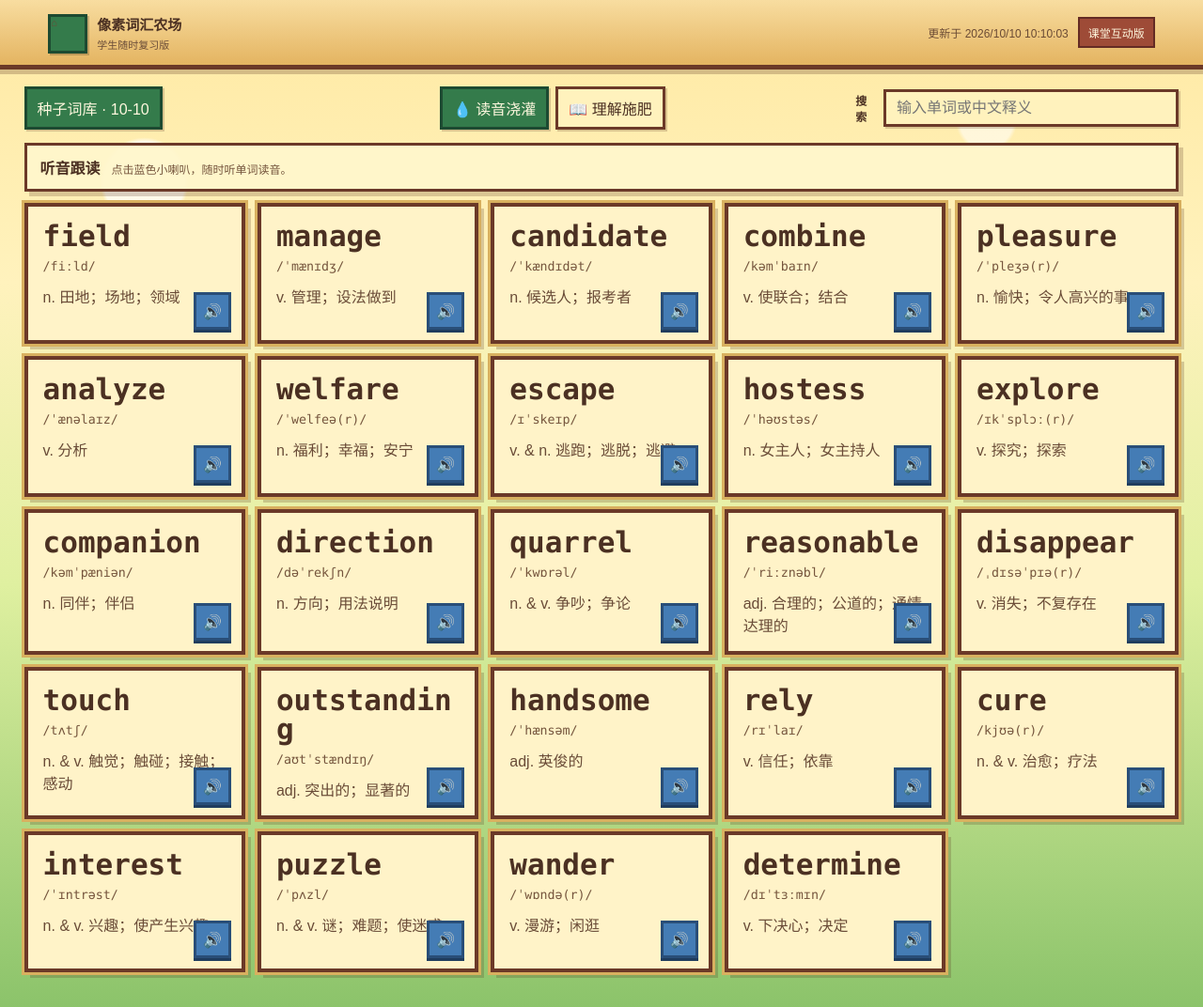
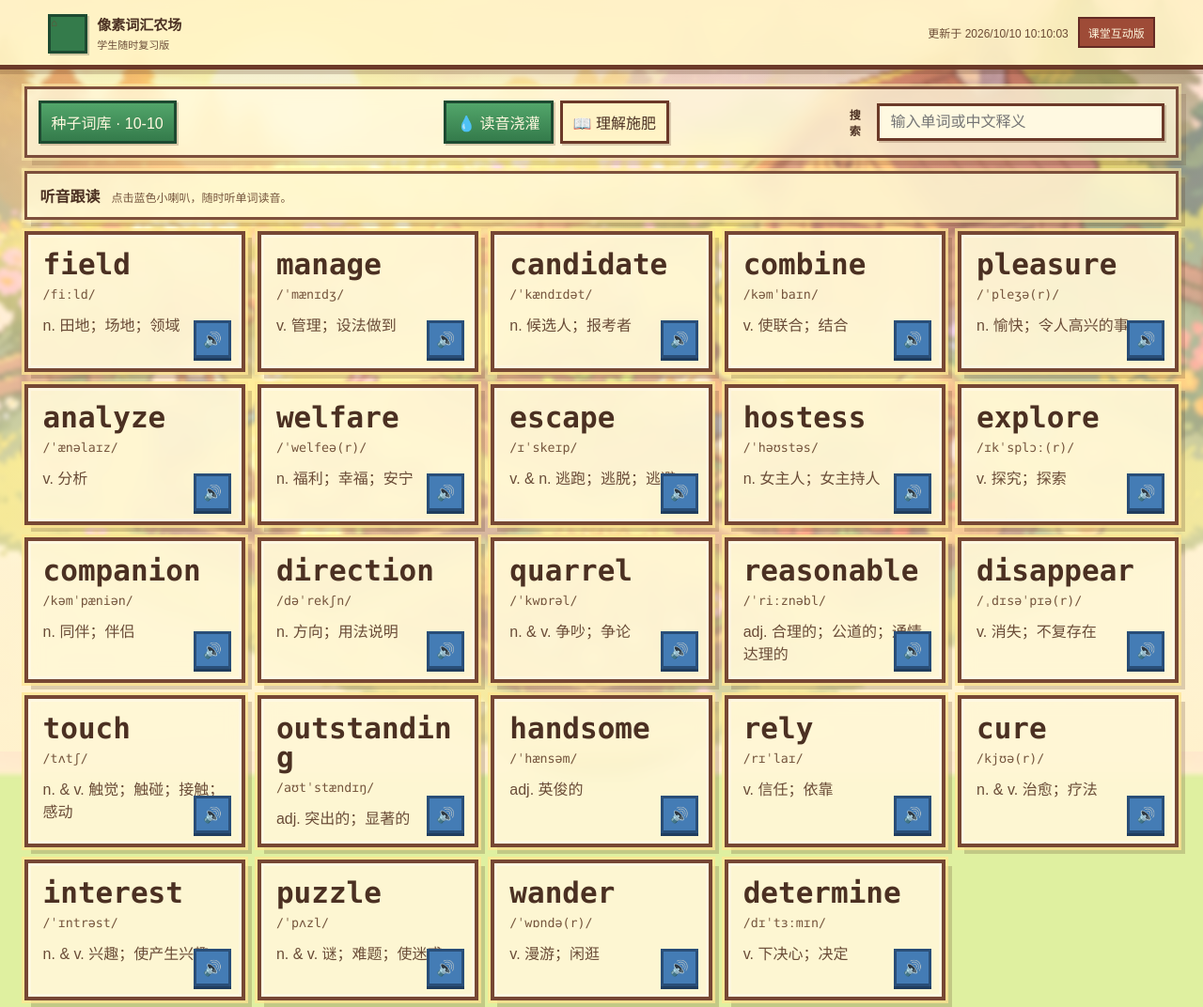
Before and after one commit to Zhangjiayi-momo/pixel-word-farm-v2, a plain HTML site: page student.html in a window 1280 px wide. Shown: the top 1072 px of the page at 94% size. Drawn offline with Linux system fonts and the light colour scheme.

Commit message:
优化学生永久页农场背景

```diff
--- a/student.css
+++ b/student.css
@@ -52,3 +52,81 @@ button { cursor: pointer; }
 .student-footer-note { margin-top: 18px; color: #6b4b35; font-size: 11px; text-align: center; }
 @media (max-width: 900px) { .student-toolbar { grid-template-columns: 1fr; } .student-grid { grid-template-columns: 1fr; } }
 @media (max-width: 560px) { .student-header { align-items: flex-start; flex-direction: column; } .student-meta { width: 100%; justify-content: space-between; } .student-word-grid { grid-template-columns: 1fr; } }
+/* 农场图背景与高质量卡片层次 */
+html { background: #f4dfaa; }
+body {
+  position: relative;
+  background: transparent;
+}
+body::before {
+  content: "";
+  position: fixed;
+  z-index: 0;
+  inset: -12px;
+  pointer-events: none;
+  background: url("assets/student-bg.jpg") center / cover no-repeat;
+  filter: blur(2.8px) saturate(.94) brightness(1.03);
+  transform: scale(1.03);
+}
+body::after {
+  content: "";
+  position: fixed;
+  z-index: 1;
+  inset: 0;
+  pointer-events: none;
+  background:
+    linear-gradient(180deg, rgba(255,244,201,.18) 0%, rgba(255,249,222,.48) 48%, rgba(255,246,205,.66) 100%),
+    radial-gradient(circle at 50% 35%, rgba(255,255,225,.16), transparent 58%);
+}
+.student-header,
+.student-shell { position: relative; z-index: 2; }
+.student-header {
+  background: rgba(255,244,199,.88);
+  backdrop-filter: blur(12px) saturate(.95);
+  box-shadow: 0 5px 0 rgba(83,45,29,.2), 0 10px 28px rgba(111,68,34,.12);
+}
+.student-toolbar {
+  padding: 12px;
+  background: rgba(255,248,218,.78);
+  border: 3px solid rgba(107,57,40,.88);
+  box-shadow: 0 0 0 3px rgba(255,239,174,.55), 8px 8px 0 rgba(83,45,29,.16);
+  backdrop-filter: blur(10px) saturate(.96);
+}
+.day-tabs button,
+.study-tabs button {
+  background: rgba(255,244,198,.95);
+  backdrop-filter: blur(7px);
+}
+.day-tabs button.is-active,
+.study-tabs button.is-active {
+  color: #fff8df;
+  background: linear-gradient(180deg, #52a56a, #347b4b);
+}
+.search-box input {
+  background: rgba(255,249,226,.97);
+  backdrop-filter: blur(7px);
+}
+.view-intro {
+  background: rgba(255,247,211,.87);
+  border-color: rgba(107,57,40,.88);
+  backdrop-filter: blur(10px) saturate(.96);
+  box-shadow: 0 0 0 3px rgba(255,237,166,.58), 7px 7px 0 rgba(83,45,29,.2);
+}
+.student-word-card,
+.student-understand-card {
+  background: rgba(255,247,213,.93);
+  backdrop-filter: blur(9px) saturate(.96);
+  border-color: rgba(107,57,40,.92);
+  box-shadow: 0 0 0 3px rgba(255,230,147,.76), 7px 7px 0 rgba(83,45,29,.2), inset 0 0 0 3px rgba(255,255,255,.35);
+}
+.student-word-card {
+  transition: transform .16s ease, box-shadow .16s ease, background .16s ease;
+}
+.student-word-card:hover {
+  transform: translateY(-3px);
+  background: rgba(255,249,222,.98);
+  box-shadow: 0 0 0 3px rgba(255,229,133,.88), 10px 11px 0 rgba(83,45,29,.22), inset 0 0 0 3px rgba(255,255,255,.42);
+}
+.student-understand-card { background: rgba(255,248,218,.95); }
+.student-grid section { background: rgba(255,252,233,.68); backdrop-filter: blur(5px); }
+.student-empty { background: rgba(255,247,211,.92); backdrop-filter: blur(8px); }
```
Also changed, not shown: assets/student-bg.jpg (added).
